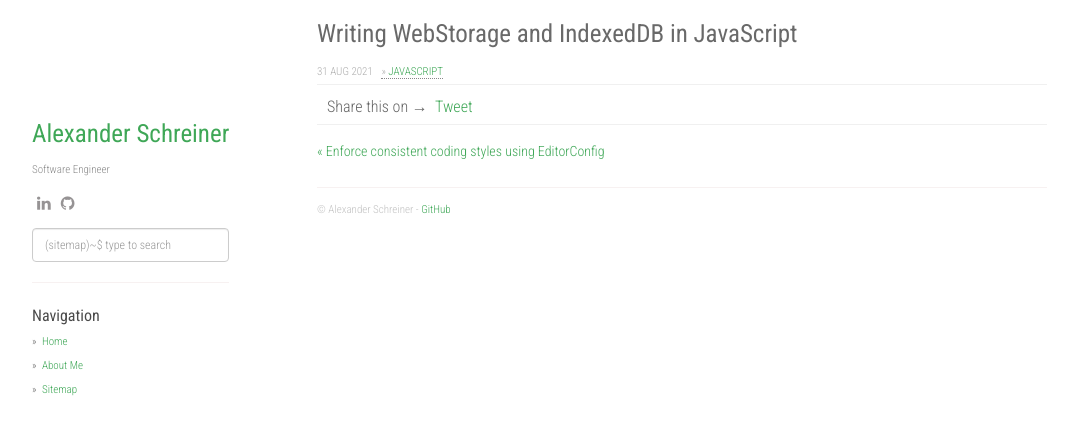
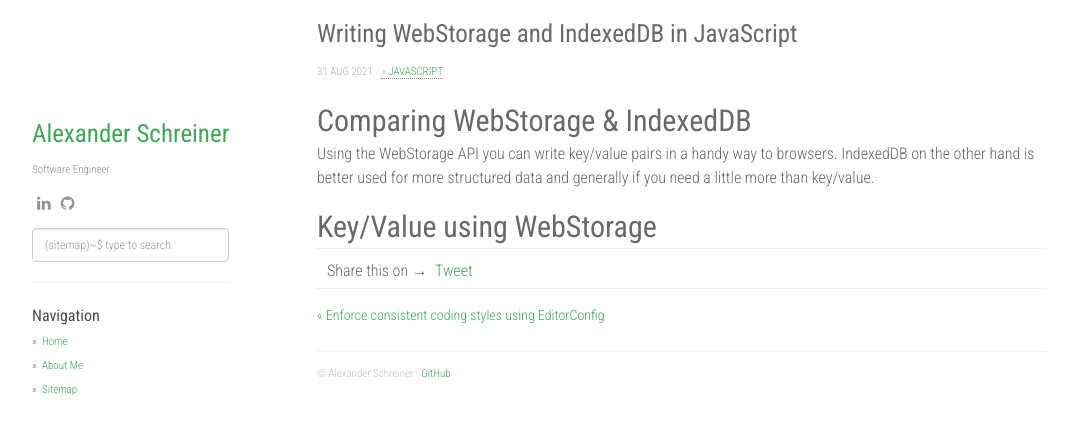
Before and after one commit to alexander-schreiner/alexander-schreiner.github.io, a Jekyll site: the page built from _blog/writing-web-storage-and-indexed-db-in-java-script.md, in a window 1280 px wide. Shown: the top 435 px of the page, without its empty margins (53-1131 px from the left). Built offline with Jekyll 4.4.1, drawn with Linux system fonts in a browser that asks for light colours; nearby versions of some CDN libraries; comment, search, counter and statistics services are not loaded.

Commit message:
Update writing-web-storage-and-indexed-db-in-java-script.md

```diff
--- a/_blog/writing-web-storage-and-indexed-db-in-java-script.md
+++ b/_blog/writing-web-storage-and-indexed-db-in-java-script.md
@@ -4,3 +4,9 @@ title:  "Writing WebStorage and IndexedDB in JavaScript"
 date:   2021-08-31 19:00:00 +0200
 tags: ["javascript"]
 ---
+
+## Comparing WebStorage & IndexedDB
+
+Using the WebStorage API you can write key/value pairs in a handy way to browsers. IndexedDB on the other hand is better used for more structured data and generally if you need a little more than key/value.
+
+## Key/Value using WebStorage
```
